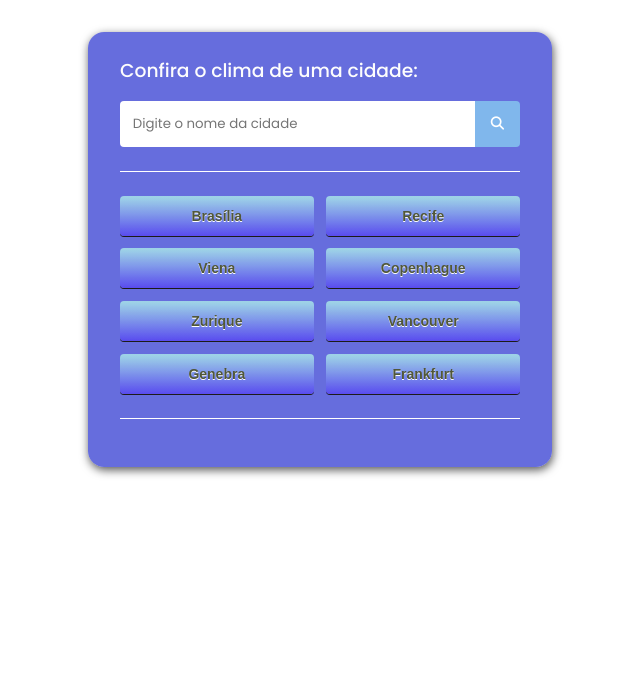
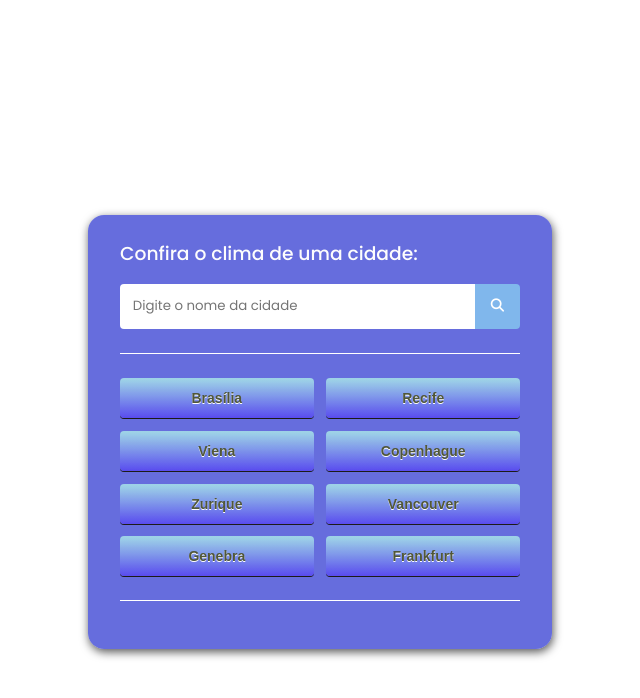
Before and after one commit to emersonpessoa01/clima-js, a website: page index.html in a window 1280 px wide. Shown: the whole page, without its empty margins (320-960 px from the left). Drawn offline with Linux system fonts and the light colour scheme.

Commit message:
added min-height in body :sparkles:

```diff
--- a/css/form.css
+++ b/css/form.css
@@ -10,7 +10,7 @@ body {
   display: flex;
   align-items: center;
   justify-content: center;
-  /* height: 100vh; */
+  min-height: 100vh;
   padding: 2rem 7%;
   background-position: center;
   background-size: cover;
```
